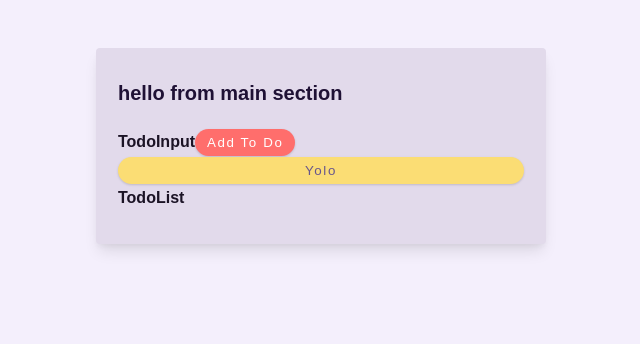
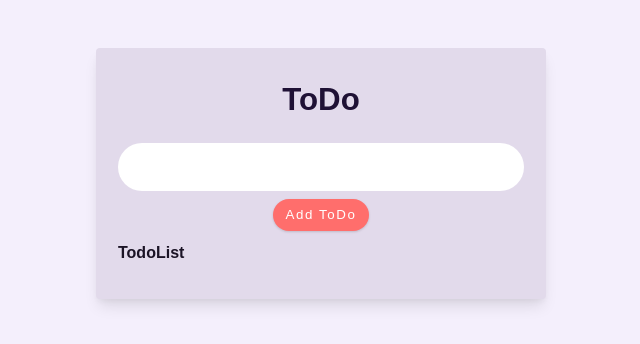
Before and after one commit to schndra/to-doot-od, a React (Create React App) app: page / in a window 1280 px wide. Shown: the top 344 px of the page, without its empty margins (319-959 px from the left). Built offline with nearby package versions, Linux system fonts and the light colour scheme.

Commit message:
modified app.js and todoinput

```diff
--- a/src/App.js
+++ b/src/App.js
@@ -1,14 +1,22 @@
-import "./App.css";
+import TodoList from "./components/TodoList";
 import TodoInput from "./components/TodoInput";
-import TodoList from "./components/TodoList";
+import styled from "styled-components";
+
+const Wrapper = styled.div`
+  h3 {
+    text-align: center;
+  }
+`;
 
 function App() {
   return (
-    <div className="container">
-      <h5> hello from main section</h5>
-      <TodoInput />
-      <TodoList />
-    </div>
+    <Wrapper>
+      <div className="container">
+        <h3>ToDo</h3>
+        <TodoInput />
+        <TodoList />
+      </div>
+    </Wrapper>
   );
 }
 
--- a/src/components/TodoInput.js
+++ b/src/components/TodoInput.js
@@ -1,12 +1,56 @@
 import React from "react";
+import { useState } from "react";
+import styled from "styled-components";
+
+const Wrapper = styled.div`
+  .todo {
+    border-radius: 3rem;
+    border: transparent;
+    width: 100%;
+    height: 3rem;
+    margin: 0 auto;
+    text-align: center;
+  }
+  .btn {
+    display: block;
+    margin: 0.5rem auto;
+
+    height: 2rem;
+  }
+`;
 
 const TodoInput = () => {
+  const [values, setValues] = useState("");
+  const [data, setData] = useState("");
+
+  const onSubmit = (e) => {
+    e.preventDefault();
+    if (values) {
+      setValues("");
+      setData(values);
+      console.log(data);
+    } else {
+      console.log("error");
+    }
+  };
+
+  const handleChange = (e) => {
+    setValues(e.target.value);
+  };
+
   return (
-    <div>
-      TodoInput
-      <button className="btn">add to do</button>
-      <button className="btn btn-hipster btn-block">yolo</button>
-    </div>
+    <Wrapper>
+      <form className="form" onSubmit={onSubmit}>
+        <input
+          type="text"
+          name="todo"
+          value={values}
+          onChange={handleChange}
+          className="todo"
+        />
+        <button className="btn">add toDo</button>
+      </form>
+    </Wrapper>
   );
 };
 
```
Also changed, not shown: 1 other file (tests, documents, lock files or other folders).
